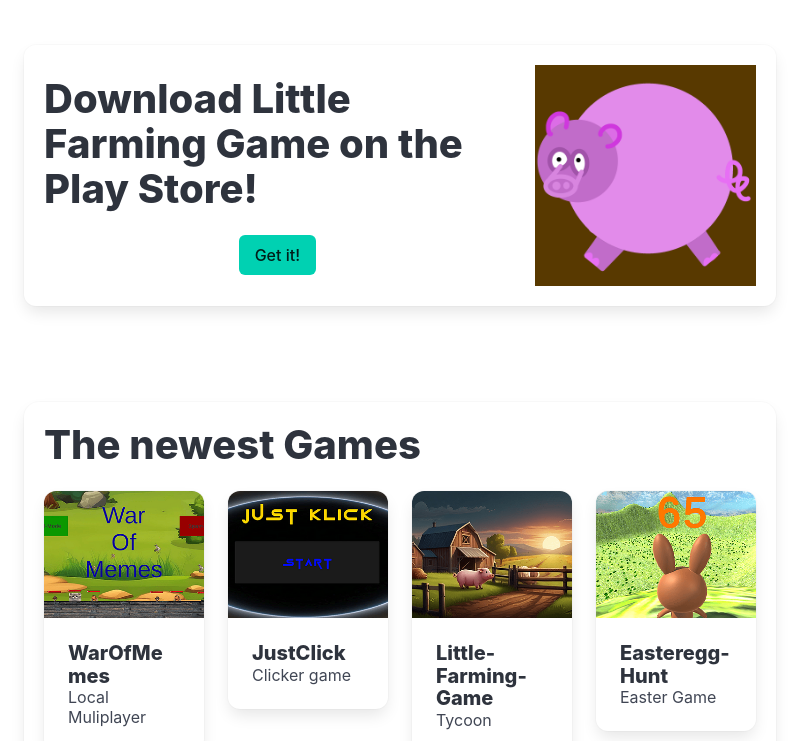
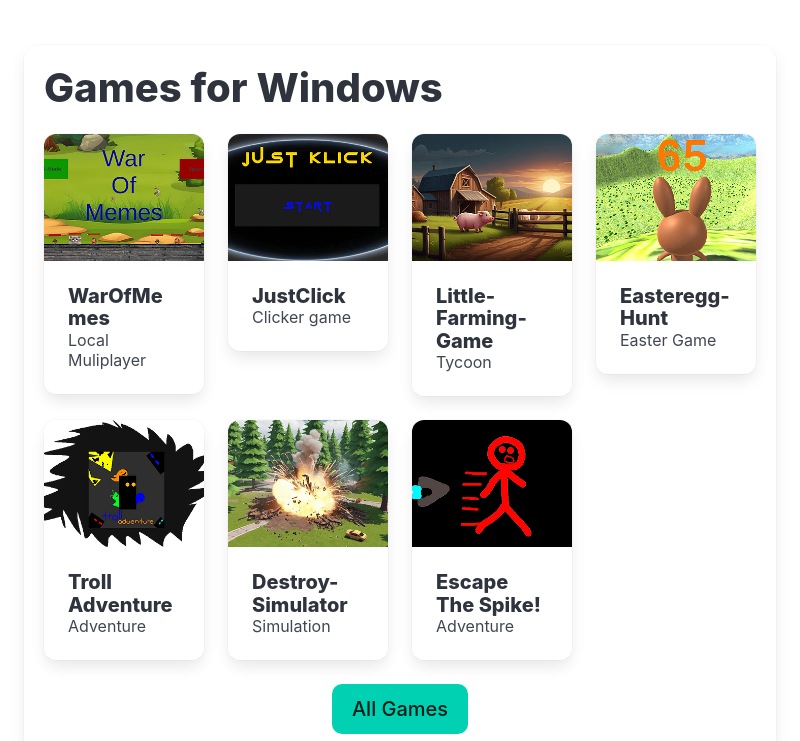
Before and after one commit to lutz-stu/hackergames-launcher, an Electron app: page index.html in a window 800 px wide. Shown: the part 55-796 px from the top of the page. Drawn offline with nearby package versions, Linux system fonts and the light colour scheme.

Commit message:
little changes on index

```diff
--- a/index.html
+++ b/index.html
@@ -123,11 +123,12 @@
             -->
         </nav>
 
+        <!--
         <section class="section">
             <div class="container">
                 <div class="box">
                     <div class="columns is-vcentered">
-                        <!-- Left side with text and button -->
+                        <!-- Left side with text and button
                         <div class="column is-two-third">
                             <header class="title is-2">Download Little Farming Game on the Play Store!</header>
                             <div class="has has-text-centered">
@@ -136,7 +137,7 @@
                                 </a>
                             </div>
                         </div>
-                        <!-- Right side with image -->
+                        <!-- Right side with image
                         <div class="column is-one-third has-text-centered">
                             <figure class="image">
                                 <img src="img/little-faming-game2.jpg" alt="Little Farming Game">
@@ -146,13 +147,13 @@
                 </div>
             </div>
         </section>
-
+        -->
 
 
         <section class="section">
             <div class="container">
                 <div class="box" style="border-radius: 15px; padding: 20px">
-                    <div class="title is-2">The newest Games</div>
+                    <div class="title is-2">Games for Windows</div>
                     <div class="columns is-multiline">
                         <a class="column is-3">
                             <div class="card">
@@ -284,6 +285,7 @@
 
         <button onclick="launchGame('path/to/game1.exe')">Play Game 1</button>
 
+        <!--
         <footer class="footer">
             <div class="content has-text-centered">
                 <p>
@@ -294,6 +296,7 @@
                 <a href="index_old.html">Old Design</a>
             </div>
         </footer>
+        -->
 
         <script>
             document.addEventListener("DOMContentLoaded", () => {
```
